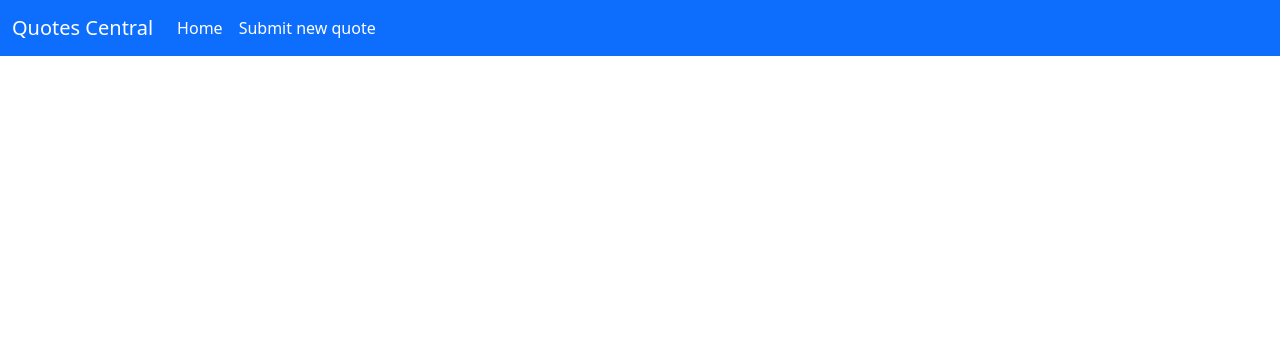
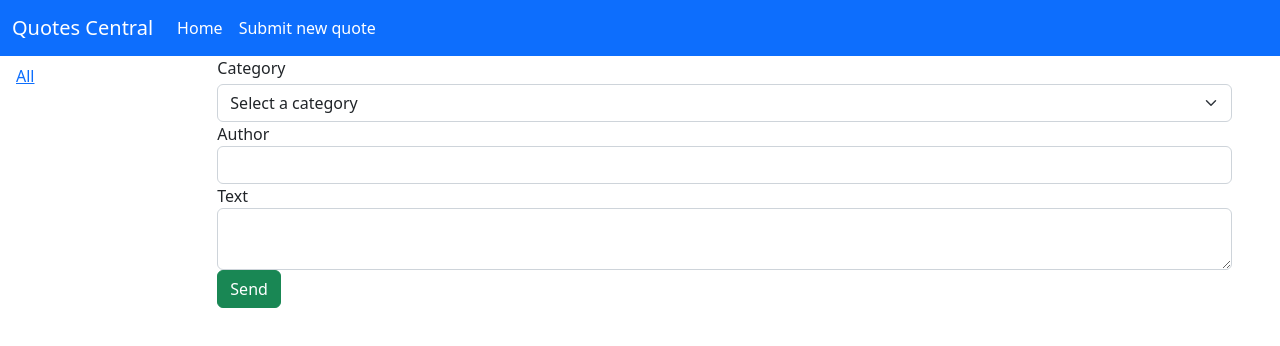
Before and after one commit to dmsagaidak/cw-8, a React (Create React App) app: page /add-quote in a window 1280 px wide. Shown: the top 346 px of the page. Built offline with nearby package versions, Linux system fonts and the light colour scheme; no server answers.

Commit message:
Added a form for submitting new quotes. Created AddForm.tsx component, NewQuote.tsx container. Created sidebar that will contain links for different categories of quotes.

```diff
--- a/src/App.tsx
+++ b/src/App.tsx
@@ -5,6 +5,9 @@ import axiosApi from "./axiosApi";
 import {Route, Routes} from "react-router-dom";
 import {Quote} from "./types";
 import {QuotesList} from "./types";
+import Sidebar from "./components/Sidebar/Sidebar";
+import NewQuote from "./containers/NewQuote/NewQuote";
+
 
 function App() {
   const [quotes, setQuotes] = useState<Quote[]>([]);
@@ -34,7 +37,11 @@ function App() {
       <header>
         <Navbar/>
       </header>
-      <main>
+      <main className="row no-gutters">
+        <div className=" col col-2">
+          <Sidebar/>
+        </div>
+        <div className="col me-5">
           <Routes>
             <Route
               path="/"
@@ -42,7 +49,14 @@ function App() {
                 <Home quotes={quotes}/>
               )}
             />
+            <Route
+              path="add-quote"
+              element={(
+                <NewQuote/>
+              )}/>
           </Routes>
+        </div>
+
       </main>
     </>
   );
--- /dev/null
+++ b/src/components/AddForm/AddForm.tsx
@@ -0,0 +1,75 @@
+import React, {useState} from 'react';
+import {QuoteApi} from "../../types";
+import {QuoteMutation} from "../../types";
+
+interface Props {
+  onSubmit: (quote: QuoteApi) => void;
+
+}
+
+const AddForm: React.FC<Props> = ({onSubmit}) => {
+  const [quote, setQuote] = useState<QuoteMutation>({
+    category: '',
+    author: '',
+    text: ''
+  });
+
+  const onQuoteChange = (e: React.ChangeEvent<HTMLInputElement | HTMLSelectElement | HTMLTextAreaElement>) => {
+    const {name, value} = e.target;
+
+    setQuote(prev => ({...prev, [name]: value}))
+  }
+
+  const onFormSubmit = (e: React.FormEvent) => {
+    e.preventDefault();
+    console.log(quote);
+    onSubmit({
+      ...quote
+    })
+  }
+
+  return (
+    <form onSubmit={onFormSubmit}>
+      <div className="form-group">
+        <label htmlFor="category">Category</label>
+        <select
+        id="category"
+        name="category"
+        className="form-select mt-1"
+        value={quote.category}
+        onChange={onQuoteChange}
+        >
+          <option disabled value=''>Select a category</option>
+          <option value="star-wars">Star Wars</option>
+          <option value="writers">Writers</option>
+          <option value="music">Music</option>
+          <option value="motivational">Motivational</option>
+          <option value="politicians">Politicians</option>
+        </select>
+      </div>
+      <div className="form-group">
+        <label htmlFor="author">Author</label>
+        <input
+          id="author"
+          name="author"
+          className="form-control"
+          value={quote.author}
+          onChange={onQuoteChange}
+        />
+      </div>
+      <div className="form-group">
+        <label htmlFor="text">Text</label>
+        <textarea
+        id="text"
+        name="text"
+        className="form-control"
+        value={quote.text}
+        onChange={onQuoteChange}
+        />
+      </div>
+      <button className="btn btn-success">Send</button>
+    </form>
+  );
+};
+
+export default AddForm;
--- a/src/components/Navbar/Navbar.tsx
+++ b/src/components/Navbar/Navbar.tsx
@@ -13,7 +13,7 @@ const Navbar = () => {
                 <NavLink to="/" className="nav-link text-white" >Home</NavLink>
               </li>
               <li className="nav-item">
-                <NavLink to="new-quote" className="nav-link text-white">Submit new quote</NavLink>
+                <NavLink to="add-quote" className="nav-link text-white">Submit new quote</NavLink>
               </li>
             </ul>
           </div>
--- a/src/components/Quotes/QuoteItem.tsx
+++ b/src/components/Quotes/QuoteItem.tsx
@@ -9,8 +9,8 @@ const QuoteItem: React.FC<Props> = ({quote}) => {
   return (
     <div className="card mb-2">
       <div className="card-body">
-        <span>{quote.author}</span>
-        <span>{quote.category}</span>
+        <span className="pe-5"><b>Author:</b> {quote.author}</span>
+        <span className="ps-5"><b>Category: </b>{quote.category}</span>
         <p>{quote.text}</p>
       </div>
     </div>
--- a/src/components/Quotes/Quotes.tsx
+++ b/src/components/Quotes/Quotes.tsx
@@ -8,7 +8,7 @@ interface Props {
 
 const Quotes: React.FC<Props> = ({quotes}) => {
   return (
-    <div>
+    <div className="mt-1">
       {quotes.map((quote) => (
         <QuoteItem
         key={quote.id}
--- /dev/null
+++ b/src/components/Sidebar/Sidebar.tsx
@@ -0,0 +1,14 @@
+import React from 'react';
+import {Link} from "react-router-dom";
+
+const Sidebar = () => {
+  return (
+    <div>
+      <ul className="list-group list-group-flush">
+        <li className="list-group-item"><Link to="/">All</Link></li>
+      </ul>
+    </div>
+  );
+};
+
+export default Sidebar;
--- /dev/null
+++ b/src/containers/NewQuote/NewQuote.tsx
@@ -0,0 +1,25 @@
+import React from 'react';
+import AddForm from "../../components/AddForm/AddForm";
+import axiosApi from "../../axiosApi";
+import {useNavigate} from "react-router-dom";
+import {QuoteApi} from "../../types";
+
+const NewQuote = () => {
+  const navigate = useNavigate()
+  const addQuote = async (quote: QuoteApi) => {
+    try{
+      await axiosApi.post('/quotes.json', quote);
+      navigate('/')
+    }catch(e){
+      console.log(e)
+    }
+  }
+
+  return (
+    <div>
+      <AddForm onSubmit={addQuote}/>
+    </div>
+  );
+};
+
+export default NewQuote;
--- a/src/types.d.ts
+++ b/src/types.d.ts
@@ -14,3 +14,5 @@ export interface QuoteMutation {
 export interface QuotesList {
   [id: string]: Quote;
 }
+
+export type QuoteApi = Omit<Quote, 'id'>
```
Lines whose indentation alone changed are shown as unchanged.
